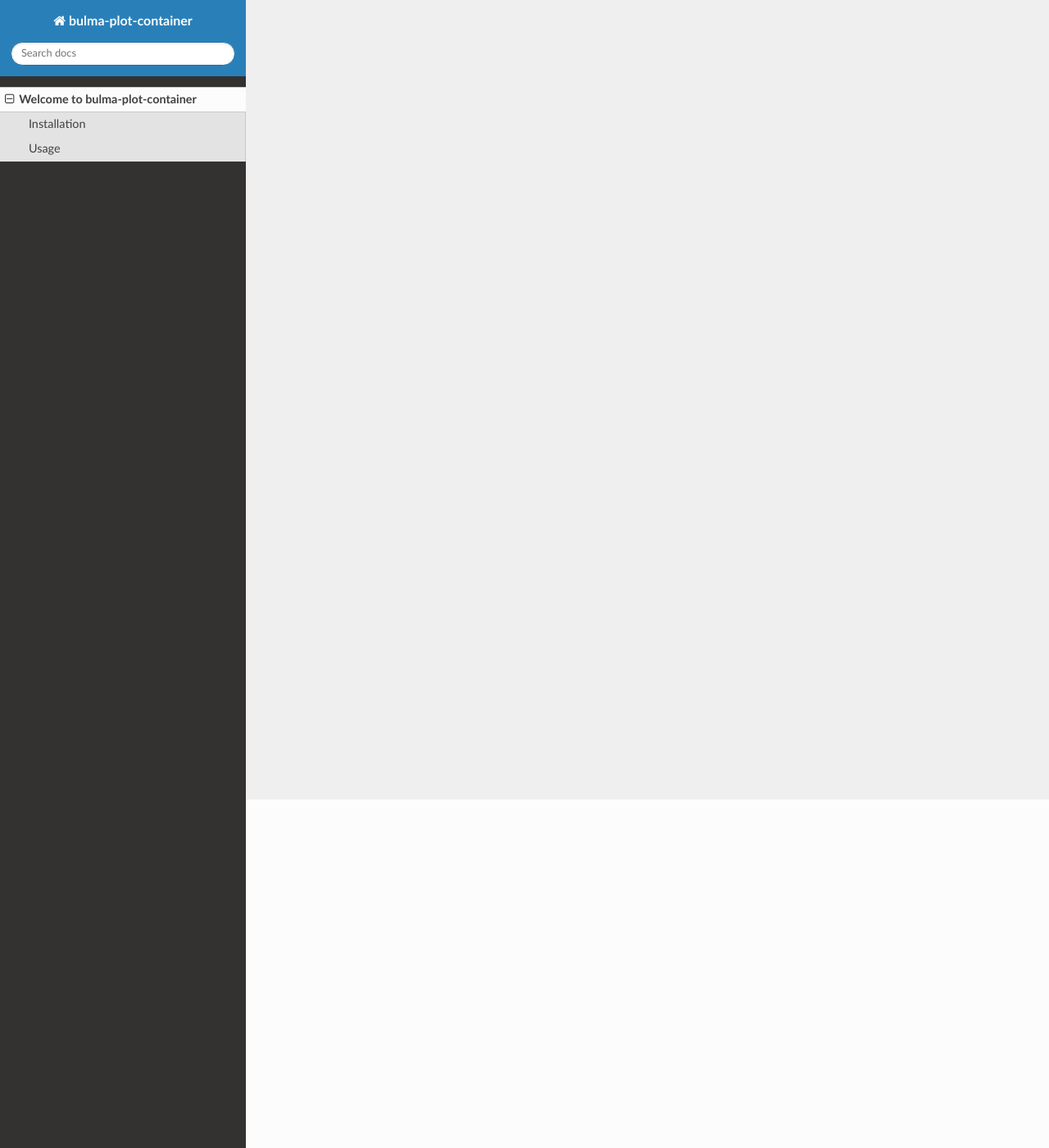
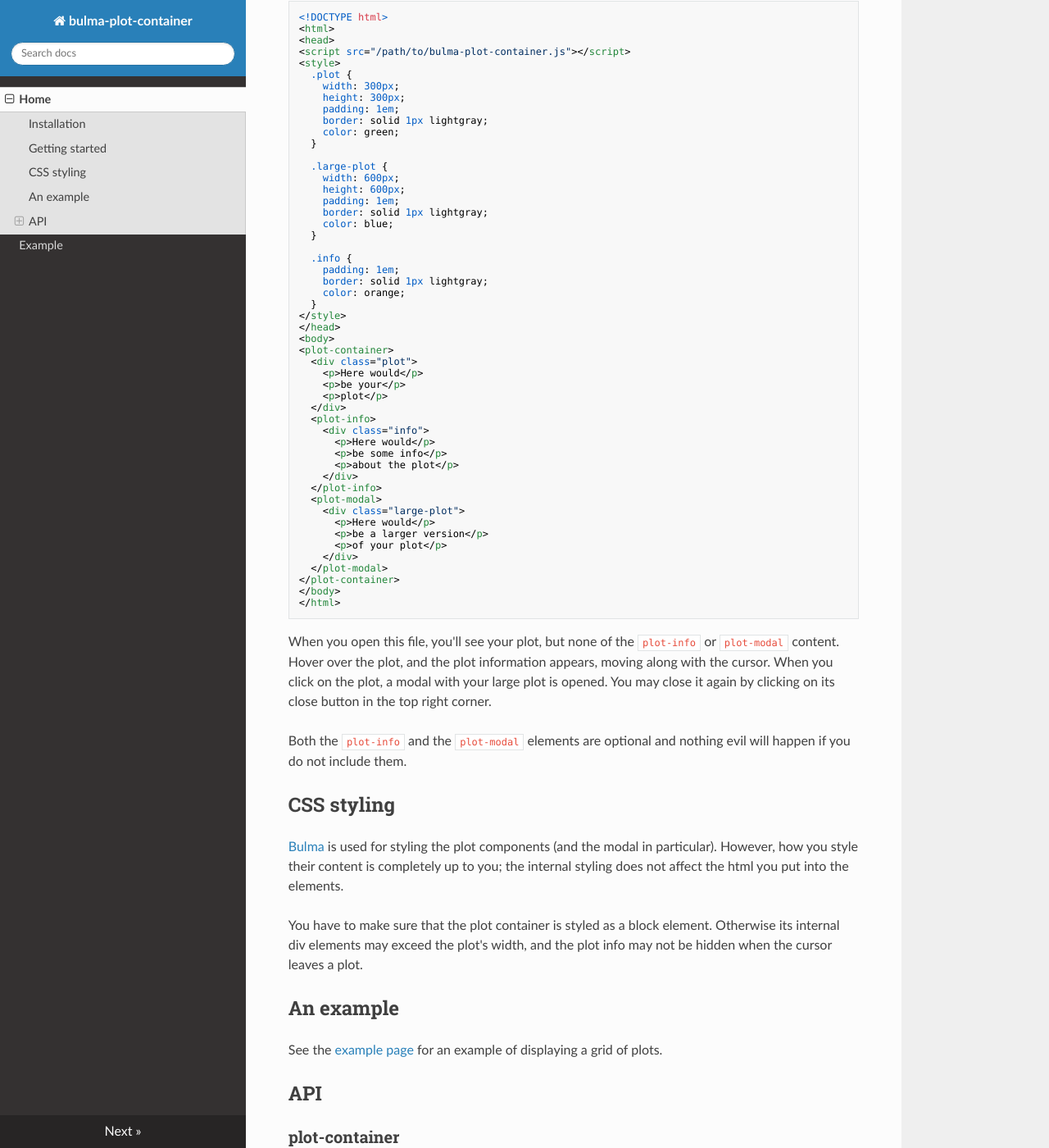
Before and after one commit to saltastro/bulma-plot-container, an MkDocs documentation site: the page built from docs/index.md, in a window 1280 px wide and 1400 px high, scrolled down 425 px. Shown: the whole window at 82% size. Built offline with MkDocs 1.6.1, drawn with Linux system fonts in a browser that asks for light colours; nearby versions of some CDN libraries; some of the changed text lies outside the part shown.

````diff
--- a/docs/index.md
+++ b/docs/index.md
@@ -2,4 +2,103 @@
 
 ## Installation
 
-## Usage
+You need to load the project file with a `script` element in your web page's header:
+
+```html
+<script src="/path/to/bulma-plot-container.js"></script>
+```
+
+## Getting started
+
+Create a file `index.html` with the following content.
+
+```html
+<!DOCTYPE html>
+<html>
+<head>
+<script src="/path/to/bulma-plot-container.js"></script>
+<style>
+  .plot {
+    width: 300px;
+    height: 300px;
+    padding: 1em;
+    border: solid 1px lightgray;
+    color: green;
+  }
+
+  .large-plot {
+    width: 600px;
+    height: 600px;
+    padding: 1em;
+    border: solid 1px lightgray;
+    color: blue;
+  }
+
+  .info {
+    padding: 1em;
+    border: solid 1px lightgray;
+    color: orange;
+  }
+</style>
+</head>
+<body>
+<plot-container>
+  <div class="plot">
+    <p>Here would</p>
+    <p>be your</p>
+    <p>plot</p>
+  </div>
+  <plot-info>
+    <div class="info">
+      <p>Here would</p>
+      <p>be some info</p>
+      <p>about the plot</p>
+    </div>
+  </plot-info>
+  <plot-modal>
+    <div class="large-plot">
+      <p>Here would</p>
+      <p>be a larger version</p>
+      <p>of your plot</p>
+    </div>
+  </plot-modal>
+</plot-container>
+</body>
+</html>
+```
+
+When you open this file, you'll see your plot, but none of the `plot-info` or `plot-modal` content. Hover over the plot, and the plot information appears, moving along with the cursor. When you click on the plot, a modal with your large plot is opened. You may close it again by clicking on its close button in the top right corner.
+
+Both the `plot-info` and the `plot-modal` elements are optional and nothing evil will happen if you do not include them.
+
+## CSS styling
+
+[Bulma](https://bulma.io) is used for styling the plot components (and the modal in particular). However, how you style their content is completely up to you; the internal styling does not affect the html you put into the elements.
+
+You have to make sure that the plot container is styled as a block element. Otherwise its internal div elements may exceed the plot's width, and the plot info may not be hidden when the cursor leaves a plot.
+
+## An example
+
+See the [example page](example.md) for an example of displaying a grid of plots.
+
+## API
+
+### plot-container
+
+The `plot-container` element exposes no properties.
+
+### plot-info
+
+While the `plot-info` element exposes the following properties, there usually should be no need for you to use them.
+
+* `visible` <[boolean]> Whether the element is visible.
+
+* `position` <[Array]<[number]>> The position of the plot info element relative to the plot container. As you would expect from CSS, the position refers to the top left corner. The position is an array of integers denoting the left and top position in pixels.
+
+### plot-modal
+
+While the `plot-modal` element exposes the following properties, there usually should be no need for you to use them.
+
+* `visible` <[boolean]> Whether the element is visible.
+
+npm start
--- a/mkdocs.yml
+++ b/mkdocs.yml
@@ -1,2 +1,5 @@
 site_name: bulma-plot-container
 theme: readthedocs
+nav:
+  - Home: index.md
+  - Example: example.md
````
Also changed, not shown: docs/example.md (added, +73 -0 lines).
